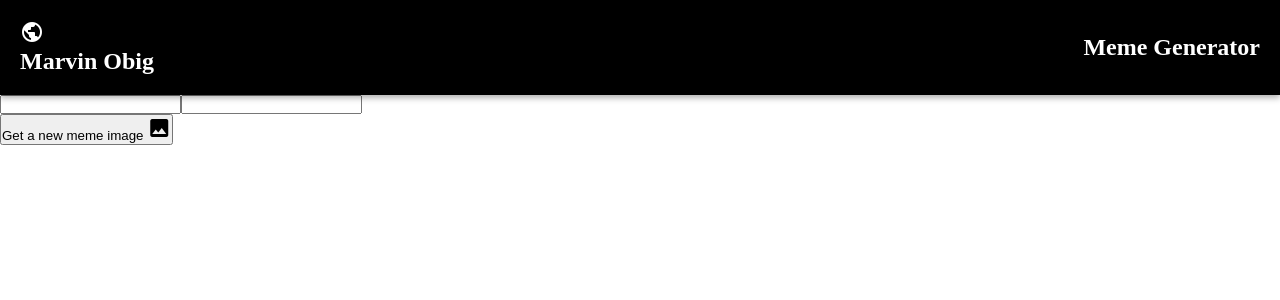
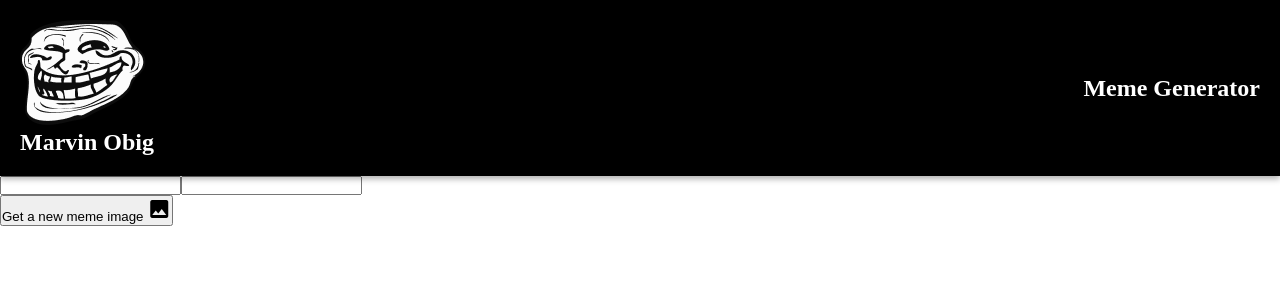
Before and after one commit to marvinobig/meme-generator, a React (Create React App) app: page / in a window 1280 px wide. Shown: the top 300 px of the page. Built offline with nearby package versions, Linux system fonts and the light colour scheme.

Commit message:
added troll-face image

```diff
--- a/src/components/Nav.jsx
+++ b/src/components/Nav.jsx
@@ -2,7 +2,7 @@ export default function Nav() {
     return (
         <nav id="nav-bar">
             <div id="left">
-                <i className="material-icons">public</i>
+                <img src={"../media/troll-face.png"} alt="" id="troll" />
                 <h1>Marvin Obig</h1>
             </div>
             <h1>Meme Generator</h1>
```
